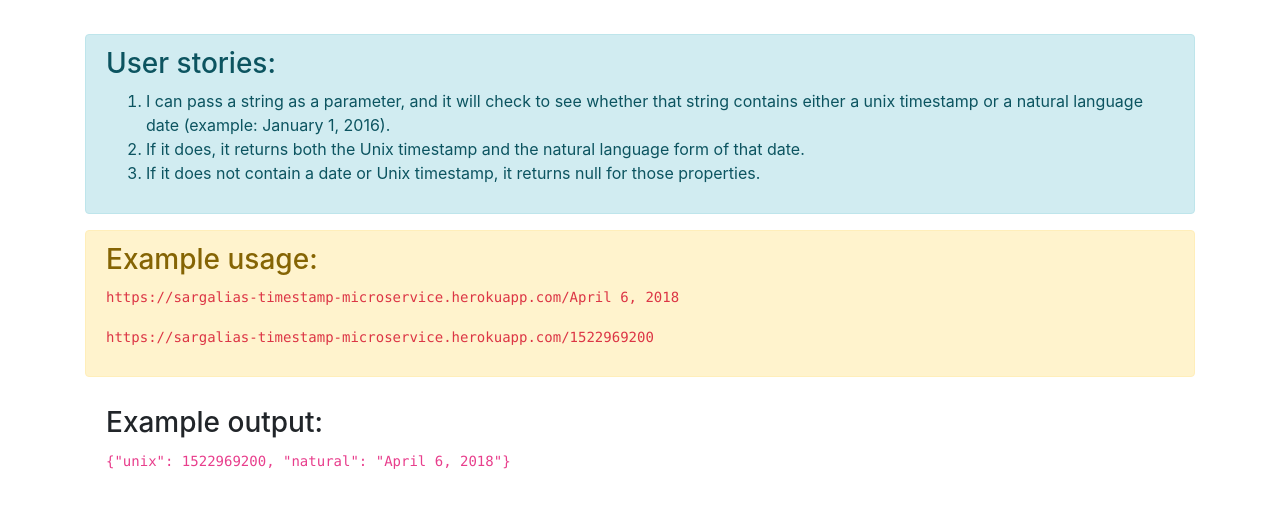
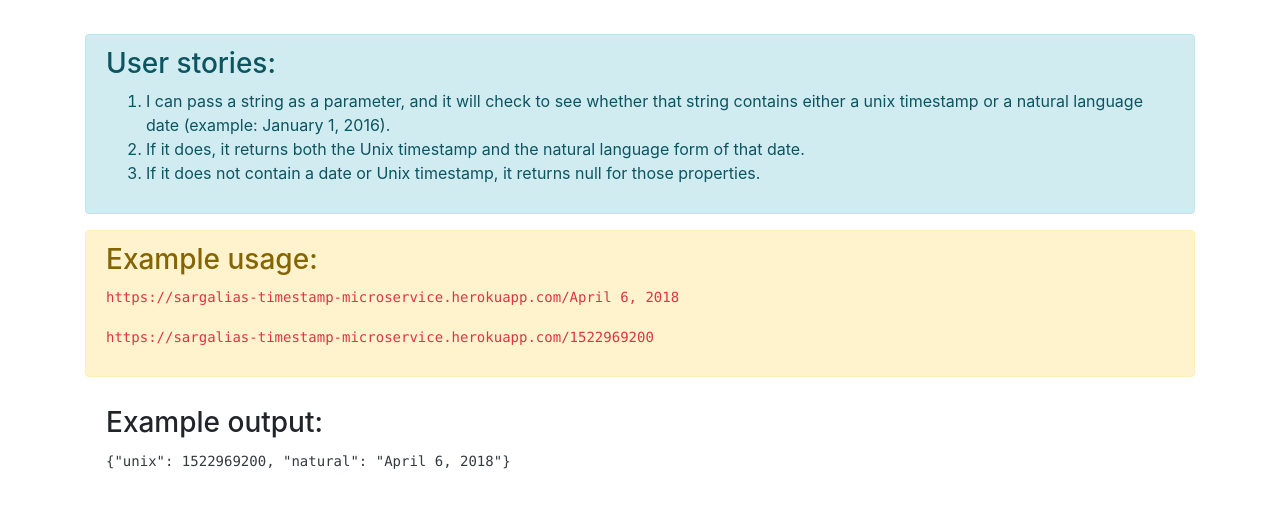
Before and after one commit to sargalias/fcc-timestamp-microservice, a website: page public/index.html in a window 1280 px wide. Shown: the part 64-572 px from the top of the page. Drawn offline with nearby package versions, Linux system fonts and the light colour scheme.

Commit message:
change text color of output code to black

```diff
--- a/public/index.html
+++ b/public/index.html
@@ -32,7 +32,7 @@
 
     <div class="alert">
         <h3>Example output:</h3>
-        <p><code>{"unix": 1522969200, "natural": "April 6, 2018"}</code></p>
+        <p><code class="text-dark">{"unix": 1522969200, "natural": "April 6, 2018"}</code></p>
     </div>
 </div>
 
```
